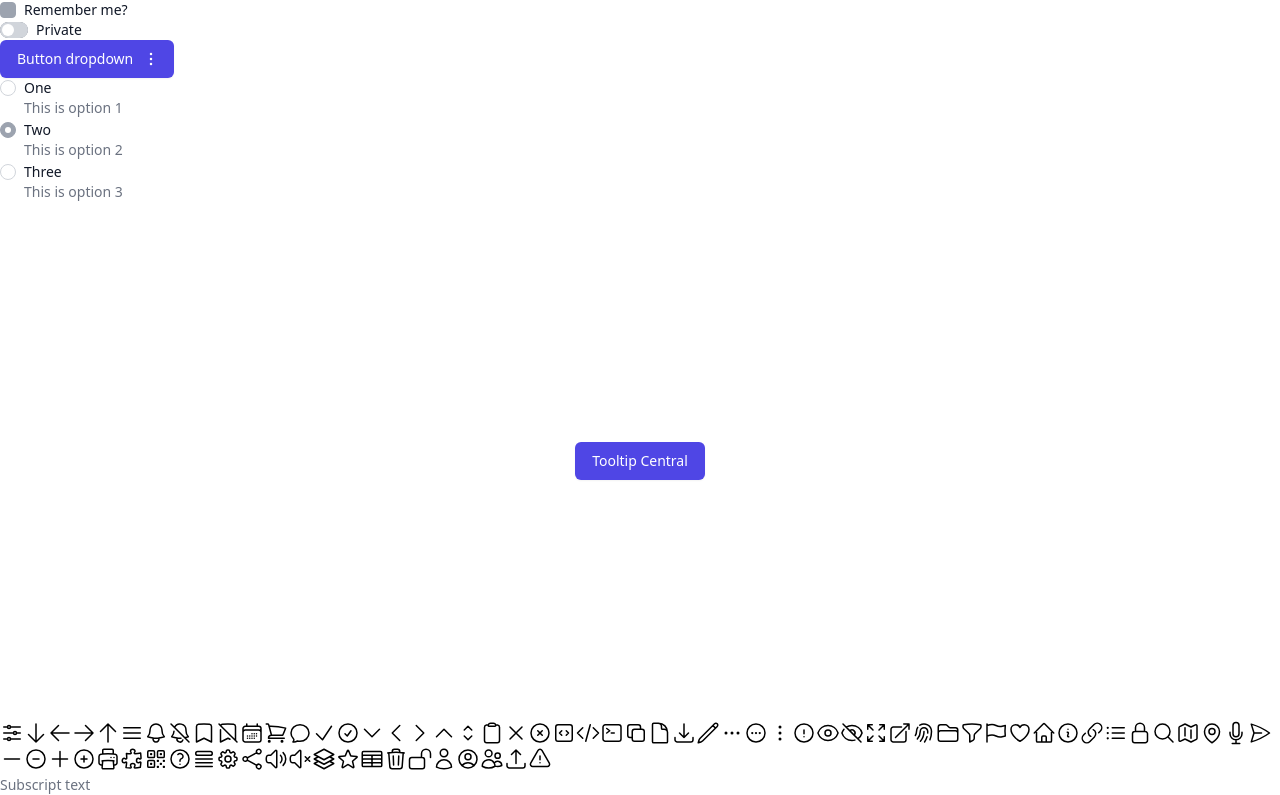
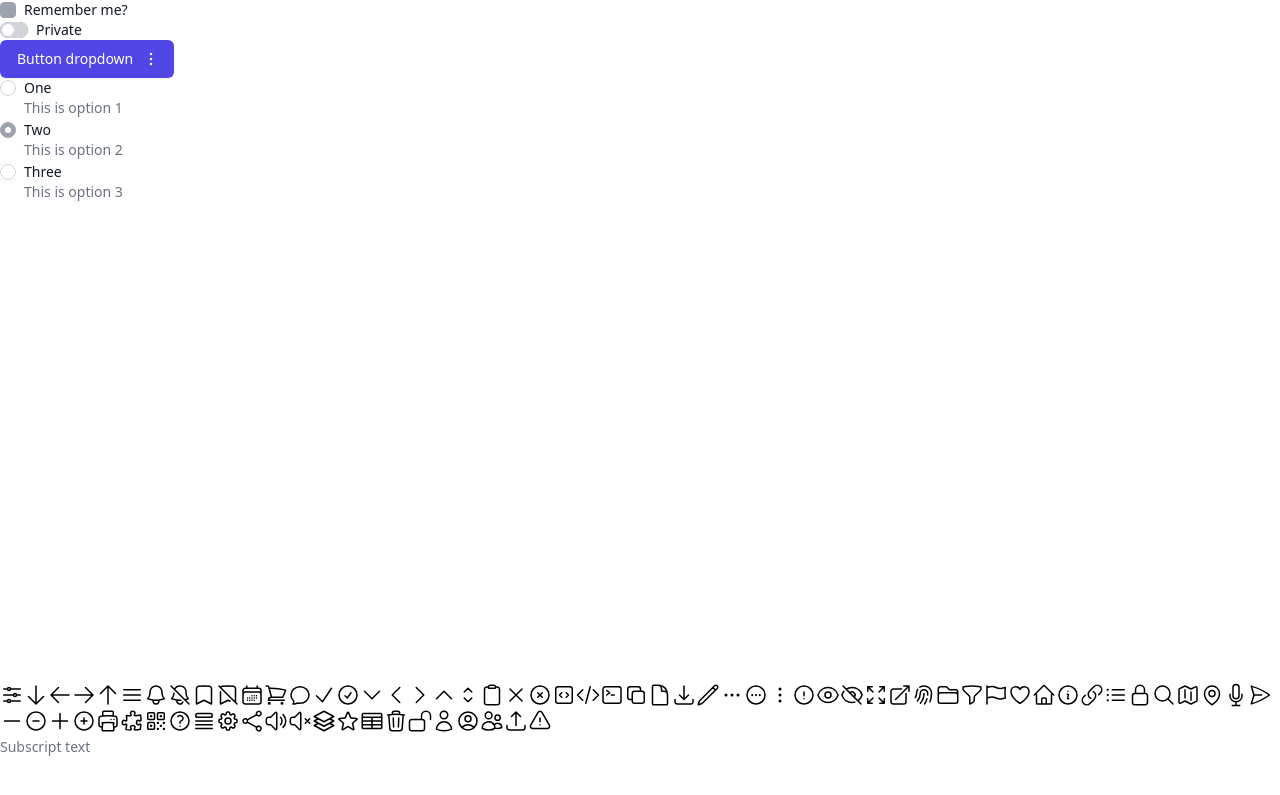
Before and after one commit to matthiebl/mtwui, a React (Vite) app: page / in a window 1280 px wide. Shown: the part 880-1675 px from the top of the page. After the commit the page ends 1637 px from the top, so only its background shows below. Built offline with nearby package versions, Linux system fonts and the light colour scheme; a web font is replaced by a local one.

Commit message:
Change tooltip slots

```diff
--- a/src/components/Tooltip.tsx
+++ b/src/components/Tooltip.tsx
@@ -1,8 +1,8 @@
 import React from 'react'
 import { classNames } from '../internal/class-compiler'
 
-type TooltipAlign = 'top-left' | 'top' | 'top-right' | 'right-top' | 'right' | 'right-bottom' | 'bottom-left' | 'bottom' | 'bottom-right' | 'left-top' | 'left' | 'left-bottom'
-type TooltipVariant = 'custom' | 'light' | 'dark'
+export type TooltipAlign = 'top-left' | 'top' | 'top-right' | 'right-top' | 'right' | 'right-bottom' | 'bottom-left' | 'bottom' | 'bottom-right' | 'left-top' | 'left' | 'left-bottom'
+export type TooltipVariant = 'custom' | 'light' | 'dark'
 
 export interface TooltipProps {
     // Properties
@@ -13,16 +13,19 @@ export interface TooltipProps {
 
     // Slots
     children?: React.ReactNode
-    tooltip?: React.ReactNode
+    controller?: React.ReactNode
+
+    // Events
+    onClick?: React.MouseEventHandler<HTMLDivElement>
 }
 
-export const Tooltip: React.FC<TooltipProps> = ({ control, align = 'right', arrowTip = false, variant = 'light', children, tooltip }) => {
+export const Tooltip: React.FC<TooltipProps> = ({ control, align = 'right', arrowTip = false, variant = 'light', children, controller, onClick }) => {
     const hasArrow = variant === 'custom' ? false : arrowTip
     const isHidden = control === 'hover' ? false : !control
 
     return (
         <div className={classNames('group relative flex', containerAlignStyles[align])}>
-            <div>{children}</div>
+            <div>{controller}</div>
             {hasArrow && (
                 <div
                     aria-hidden={isHidden}
@@ -42,8 +45,9 @@ export const Tooltip: React.FC<TooltipProps> = ({ control, align = 'right', arro
                     tooltipVariantStyles[variant],
                     tooltipAlignStyles[align],
                 )}
+                onClick={onClick}
             >
-                {tooltip}
+                {children}
             </div>
         </div>
     )
```
